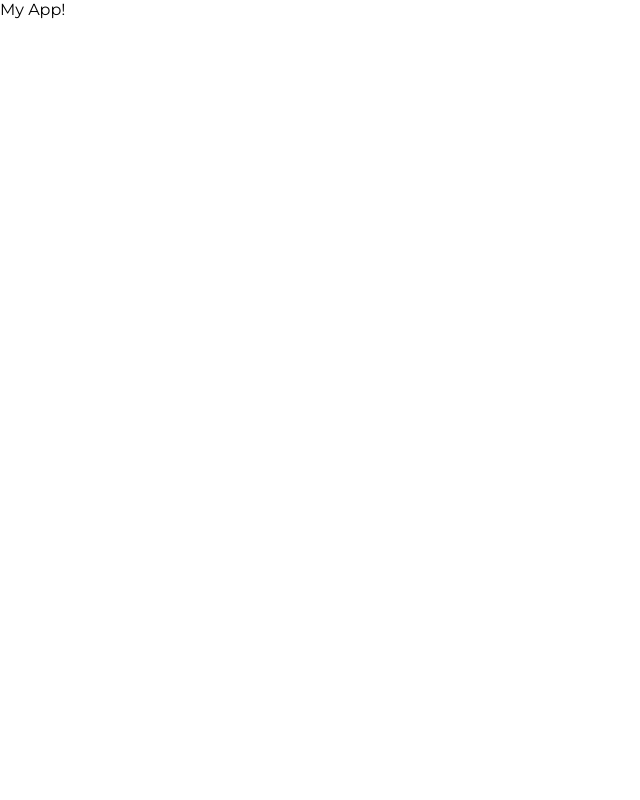
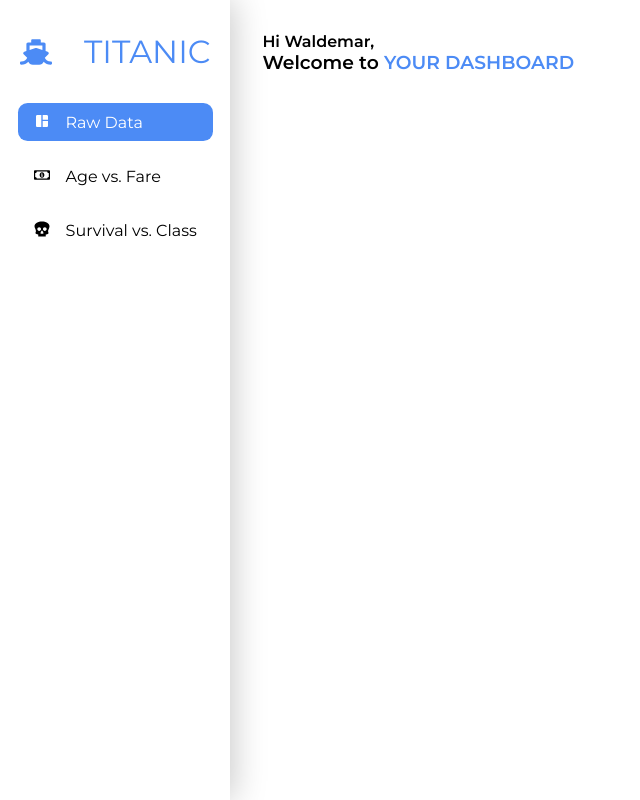
Before and after one commit to nazchini/data-dashboard, a React (Create React App) app: page / in a window 1280 px wide. Shown: the whole page, without its empty margins (0-640 px from the left). Built offline with nearby package versions, Linux system fonts and the light colour scheme.

Commit message:
Integrate sidebar and dashboard into App

```diff
--- a/src/App.js
+++ b/src/App.js
@@ -1,11 +1,17 @@
-function App() {
+import React from "react";
+import styled from "styled-components";
+import Dashboard from "./components/Dashboard";
+import Sidebar from "./components/Sidebar";
+
+export default function App() {
   return (
-    <div>
-      <header>
-        <p>My App!</p>
-      </header>
-    </div>
+    <Div>
+      <Sidebar />
+      <Dashboard />
+    </Div>
   );
 }
 
-export default App;
+const Div = styled.div`
+  position: relative;
+`;
```
